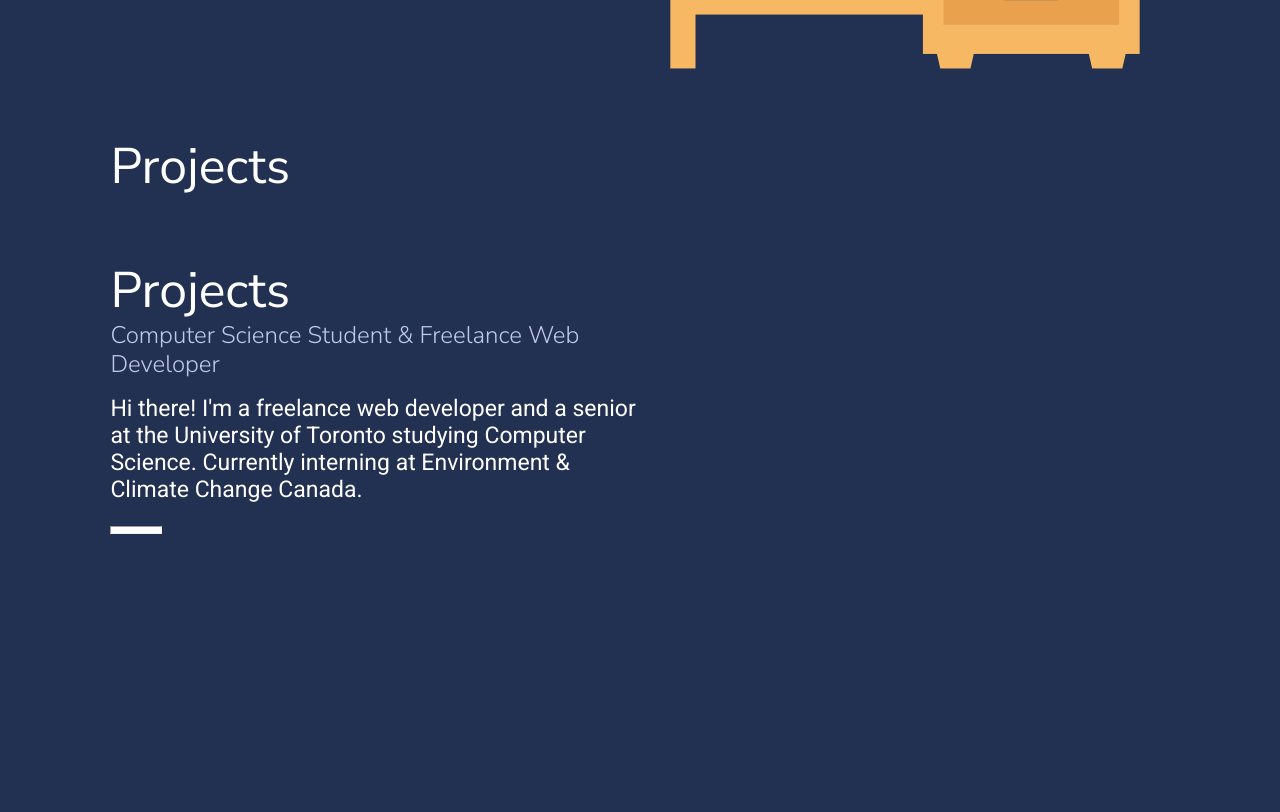
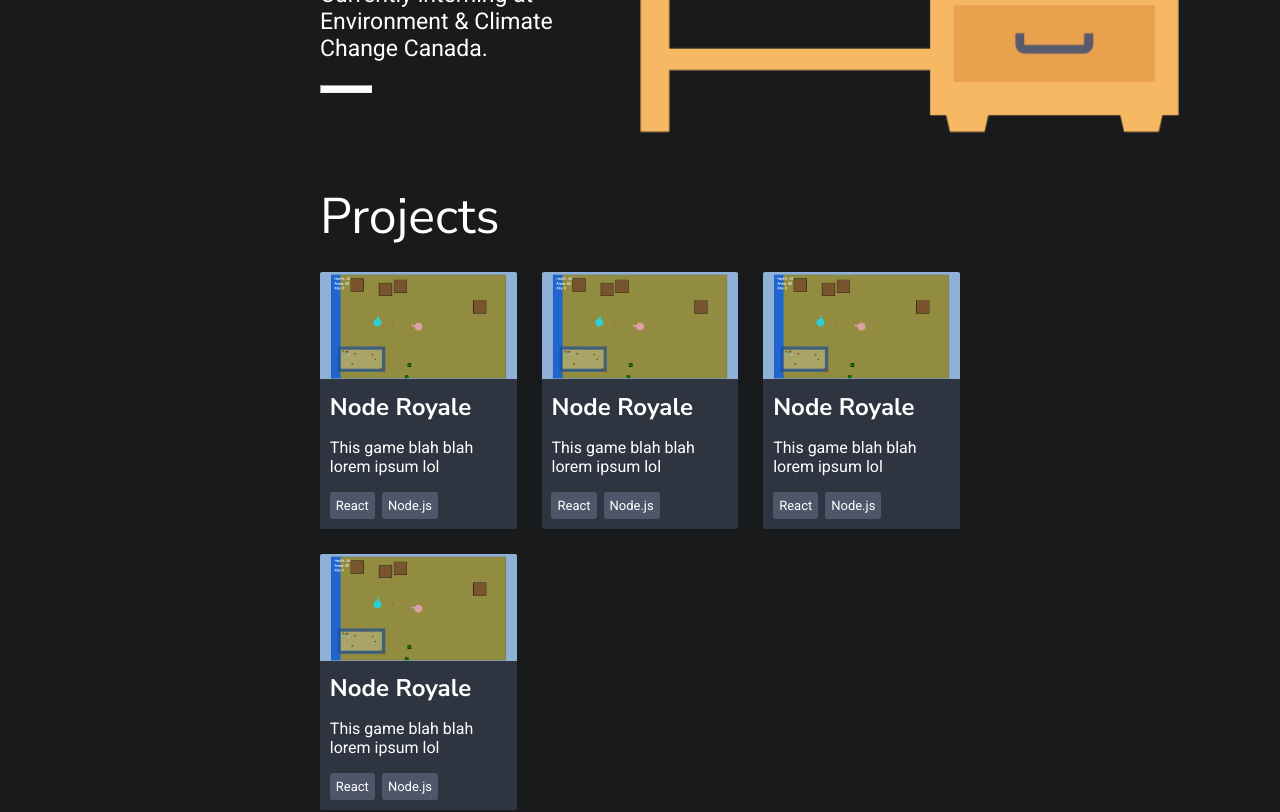
Before and after one commit to ThivagarNadarajan/thivagar.com, a React (Create React App) app: page / in a window 1280 px wide. Shown: the part 460-1272 px from the top of the page. Before the commit the page ends 1082 px from the top, so only its background shows below. Built offline with nearby package versions, Linux system fonts and the light colour scheme.

Commit message:
cards & margins

```diff
--- a/public/index.html
+++ b/public/index.html
@@ -3,8 +3,8 @@
   <head>
     <meta charset="utf-8" />
     <link rel="icon" href="%PUBLIC_URL%/favicon.ico" />
-	<!-- <meta name="viewport" content="width=device-width, initial-scale=1" /> -->
-	<meta name="viewport" content="width=450, user-scalable=no" />
+	<meta name="viewport" content="width=device-width, initial-scale=1" />
+	<!-- <meta name="viewport" content="width=450, user-scalable=no" /> -->
     <meta name="description" content="Thivagar Nadarajan Portfolio"/>
 	<link rel="manifest" href="%PUBLIC_URL%/manifest.json" />
 
--- a/src/components/About.tsx
+++ b/src/components/About.tsx
@@ -9,6 +9,9 @@ import linkedinFilled from '@iconify/icons-ant-design/linkedin-filled';
 
 //TODO: maybe change viewport to regular
 //TODO: rm <br/> when done
+//TODO: clean up commented code everywhere
+//TODO: add button for email too
+//TODO: maybe change hover effect
 const About = (): JSX.Element => {
 	return (
 		<Section>
@@ -45,14 +48,13 @@ const About = (): JSX.Element => {
 };
 
 const Section = styled.div`
-	// height: 100vh;
-	margin: 8vh 8vw 8vh 8vw;
+	// margin: 8vh 8vw 4vh 8vw; //TODO: maybe used fixed size
+	margin-bottom: 50px;
 
 	h1 {
 		font-size: 60px;
 		font-weight: 400;
 	}
-
 
 	h2 {
 		color: #c1c7e6;
@@ -76,7 +78,6 @@ const Section = styled.div`
 		padding: 7px 5px 5px 5px;
 
 		border-radius: 2px;
-		// width: 20%;
 		font-size: 2rem;
 
 		transition: background 100ms;
@@ -99,17 +100,29 @@ const Section = styled.div`
 	}
 
 	img {
-		// background: lightblue;
 		margin-left: auto;
 		margin-right: auto;
 		padding: 0;
+	}
+
+	@media only screen and (max-width: 1200px) {
+		img {
+			width: 100%;
+		}
+	}
+
+	@media only screen and (min-width: 1200px) {
+		img {
+			height: 100%;
+		}
 	}
 
 	@media only screen and (min-width: 1000px) {
 		.grid {
 			margin-top: 50px;
 			display: grid;
-			grid-template-columns: 1fr 1fr;
+			grid-template-columns: 3fr 4fr;
+			column-gap: 20px;
 		}
 	}
 
--- a/src/components/Card.tsx
+++ b/src/components/Card.tsx
@@ -1,10 +1,50 @@
 import React from 'react';
+import styled from 'styled-components';
 
-const Card = (): JSX.Element => {
-	return (
-		<div>
-		</div>
-	);
-};
+const Card: React.FC<{ imgSrc: string, title: string, info: string, tags: string[] }>
+	= ({ imgSrc, title, info, tags }): JSX.Element => {
+		return (
+			<Container>
+				<img src={imgSrc} />
+				<div>
+					<h2>{title}</h2>
+					<p>{info}</p>
+					{tags.map(tag => <span key={tag}>{tag}</span>)}
+				</div>
+			</Container>
+		);
+	};
+
+const Container = styled.div`
+	background: #2f3540;
+	// background: #2f3040;
+	overflow: hidden;
+	width: 100%;
+	border-radius: 2px;
+
+	img {
+		width: 100%;
+	}
+
+	div {
+		margin: 5%;
+		height: max-content;
+	}
+
+	p {
+		// color: #c1c7e6;
+		color: white;
+	}
+
+	span {
+		display: inline-block;
+		margin-right: 7px;
+		background: #4d5769;
+		padding: 6px;
+		border-radius: 3px;
+		font-size: small;
+	}
+`;
+
 
 export default Card;
--- a/src/components/Experience.tsx
+++ b/src/components/Experience.tsx
@@ -6,14 +6,13 @@ const Experience = (): JSX.Element => {
 		<Section>
 			<div className="grid">
 				<div>
-					<h1>Projects</h1>
+					<h1>Experience</h1>
 					<h2>Computer Science Student &amp; Freelance Web Developer</h2>
 					<p>
 						Hi there! I&apos;m a freelance web developer and a senior at the University
 						of Toronto studying Computer Science. Currently interning at
 						Environment &amp; Climate Change Canada.
 					</p>
-					<hr />
 				</div>
 			</div>
 		</Section>
@@ -21,79 +20,12 @@ const Experience = (): JSX.Element => {
 };
 
 const Section = styled.div`
-	// height: 100vh;
-	margin: 8vh 8vw 8vh 8vw;
-
 	h1 {
 		font-size: 50px;
 		font-weight: 400;
 	}
 
-
-	h2 {
-		color: #c1c7e6;
-		font-weight: 300;
-	}
-
-	hr {
-		margin: 1rem 0 1.5rem 0;
-		width: 50px;
-		height: 6px;
-		background: white;
-	}
-
-	p {
-		font-size: 23px;
-		margin-top: 1rem;
-	}
-
-	button {
-		margin-right: 10px;
-		padding: 7px 5px 5px 5px;
-
-		border-radius: 2px;
-		// width: 20%;
-		font-size: 2rem;
-
-		transition: background 100ms;
-
-		// background: #4e5991;
-		// background: #3e5c9e;
-		background: none;
-		color: white;
-		border: 0;
-
-		:hover {
-			// background: #6b7ac9;
-			background: #5279d1;
-			cursor: pointer;
-		}
-
-		:focus {
-			outline: none;
-		}
-	}
-
-	img {
-		// background: lightblue;
-		margin-left: auto;
-		margin-right: auto;
-		padding: 0;
-	}
-
-	@media only screen and (min-width: 1000px) {
-		.grid {
-			margin-top: 50px;
-			display: grid;
-			grid-template-columns: 1fr 1fr;
-		}
-	}
-
-	@media only screen and (max-width: 1000px) {
-		img {
-			display: none;
-		}
-	}
+	margin-bottom: 30px;
 `;
 
 
--- a/src/components/Projects.tsx
+++ b/src/components/Projects.tsx
@@ -3,22 +3,62 @@ import styled from 'styled-components';
 
 import Card from './Card';
 
+import nodeRoyale from '../assets/Node Royale.png';
+
 const Projects = (): JSX.Element => {
 	return (
 		<Section>
 			<h1>Projects</h1>
-			<Card />
+			<Cards>
+				<Card
+					imgSrc={nodeRoyale} title={'Node Royale'}
+					info={'This game blah blah lorem ipsum lol'}
+					tags={['React', 'Node.js']}
+				/>
+				<Card
+					imgSrc={nodeRoyale} title={'Node Royale'}
+					info={'This game blah blah lorem ipsum lol'}
+					tags={['React', 'Node.js']} />
+				<Card
+					imgSrc={nodeRoyale} title={'Node Royale'}
+					info={'This game blah blah lorem ipsum lol'}
+					tags={['React', 'Node.js']} />
+				<Card
+					imgSrc={nodeRoyale} title={'Node Royale'}
+					info={'This game blah blah lorem ipsum lol'}
+					tags={['React', 'Node.js']} />
+			</Cards>
 		</Section>
 	);
 };
 
 const Section = styled.div`
-	margin: 8vh 8vw 8vh 8vw;
-
 	h1 {
 		font-size: 50px;
 		font-weight: 400;
 	}
+
+	margin-bottom: 30px;
+`;
+
+const Cards = styled.div`
+	margin-top: 25px;
+	display: grid;
+	grid-template-columns: 1fr;
+	row-gap: 25px;
+	column-gap: 25px;
+
+	@media only screen and (min-width: 650px) {
+		grid-template-columns: 1fr 1fr;
+	}
+
+	@media only screen and (min-width: 1000px) {
+		grid-template-columns: repeat(3, 1fr);
+	}
+
+	// @media only screen and (min-width: 1300px) {
+	// 	grid-template-columns: repeat(4, 1fr);
+	// }
 `;
 
 
--- a/src/styles/index.tsx
+++ b/src/styles/index.tsx
@@ -3,10 +3,15 @@ import { createGlobalStyle } from 'styled-components';
 //TODO: clean up fonts
 const GlobalStyle = createGlobalStyle`
 	body {
-		// background: #1e2238;
-		background: #223152;
+		background: #181a1c;
 		color: white;
 		font-family: Roboto;
+		margin: 60px auto 0 auto;
+		width: 50%;
+
+		@media only screen and (max-width: 600px) {
+			width: 90%;
+		}
 	}
 
 	h1, h2, h3, h4 {
```
Also changed, not shown: src/assets/Node Royale.png (added).
